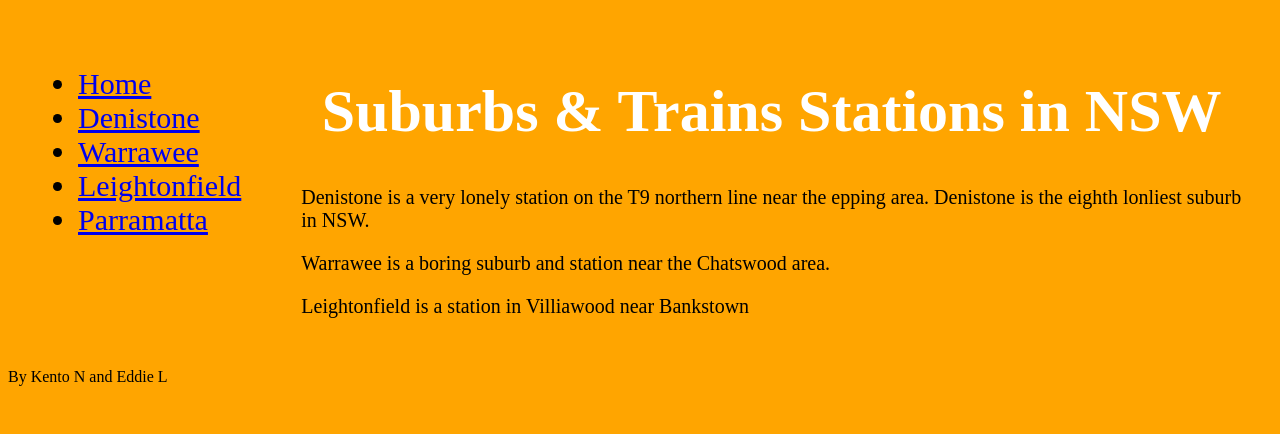
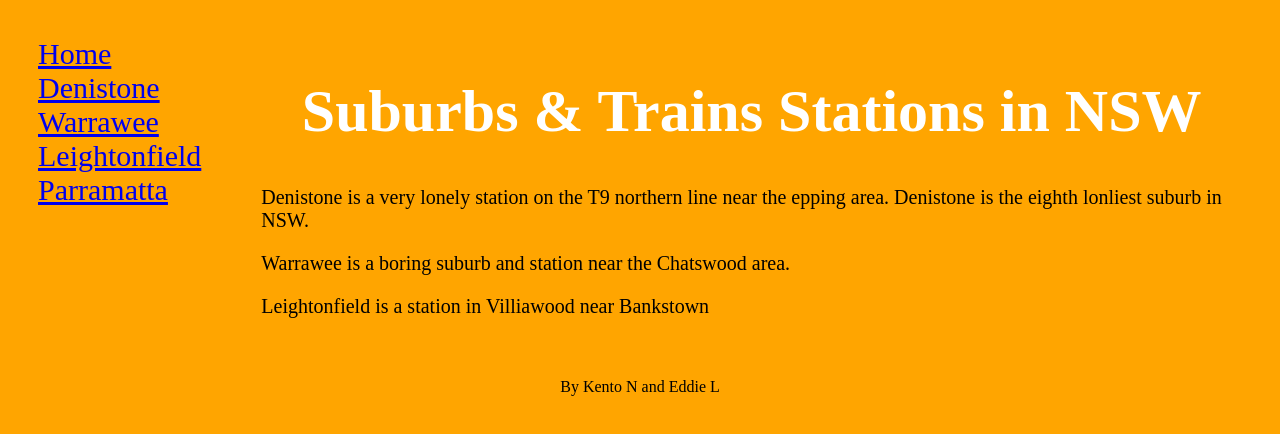
Before and after one commit to KingOfPopMJ1/KingOfPopMJ1.github.io, a plain HTML site: page index.html in a window 1280 px wide. Shown: the part 280-714 px from the top of the page. Drawn offline with Linux system fonts and the light colour scheme.

Commit message:
small changes styling changes

```diff
--- a/index.html
+++ b/index.html
@@ -18,6 +18,12 @@
       margin: 10px;
       padding: 20px;
       font-size: 30px;
+    }
+
+    .menu ul {
+      list-style-type: none;
+      margin: 0;
+      padding: 0;
     }
 
     .footer {
@@ -44,7 +50,7 @@
     <div>the header image goes here</div>
   </div>
   <div class="flex-container">
-    <div>
+    <div class="menu">
       <ul>
         <li><a href="index.html">Home</a></li>
         <li><a href="denistone.html">Denistone</a></li>
@@ -62,7 +68,7 @@
       <p>Leightonfield is a station in Villiawood near Bankstown</p>
     </div>
   </div>
-  <div>
+  <div class="footer">
     <div>By Kento N and Eddie L</div>
   </div>
 </body>
```
